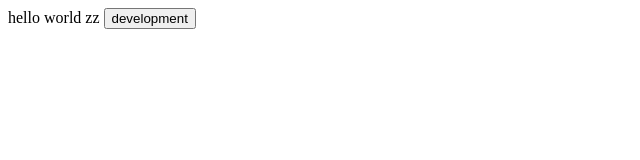
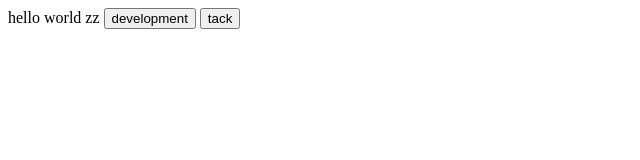
Before and after one commit to Playground-spk/teach-git, a plain HTML site: page index.html in a window 1280 px wide. Shown: the whole page, without its empty margins (0-640 px from the left). Drawn offline with Linux system fonts and the light colour scheme.

Commit message:
[merge]  tack-button, tae-button in page index

```diff
--- a/index.html
+++ b/index.html
@@ -10,6 +10,7 @@
 <body>
     hello world zz
     <button>development</button>
+    <button>tack</button>
 </body>
 
 </html>
```
